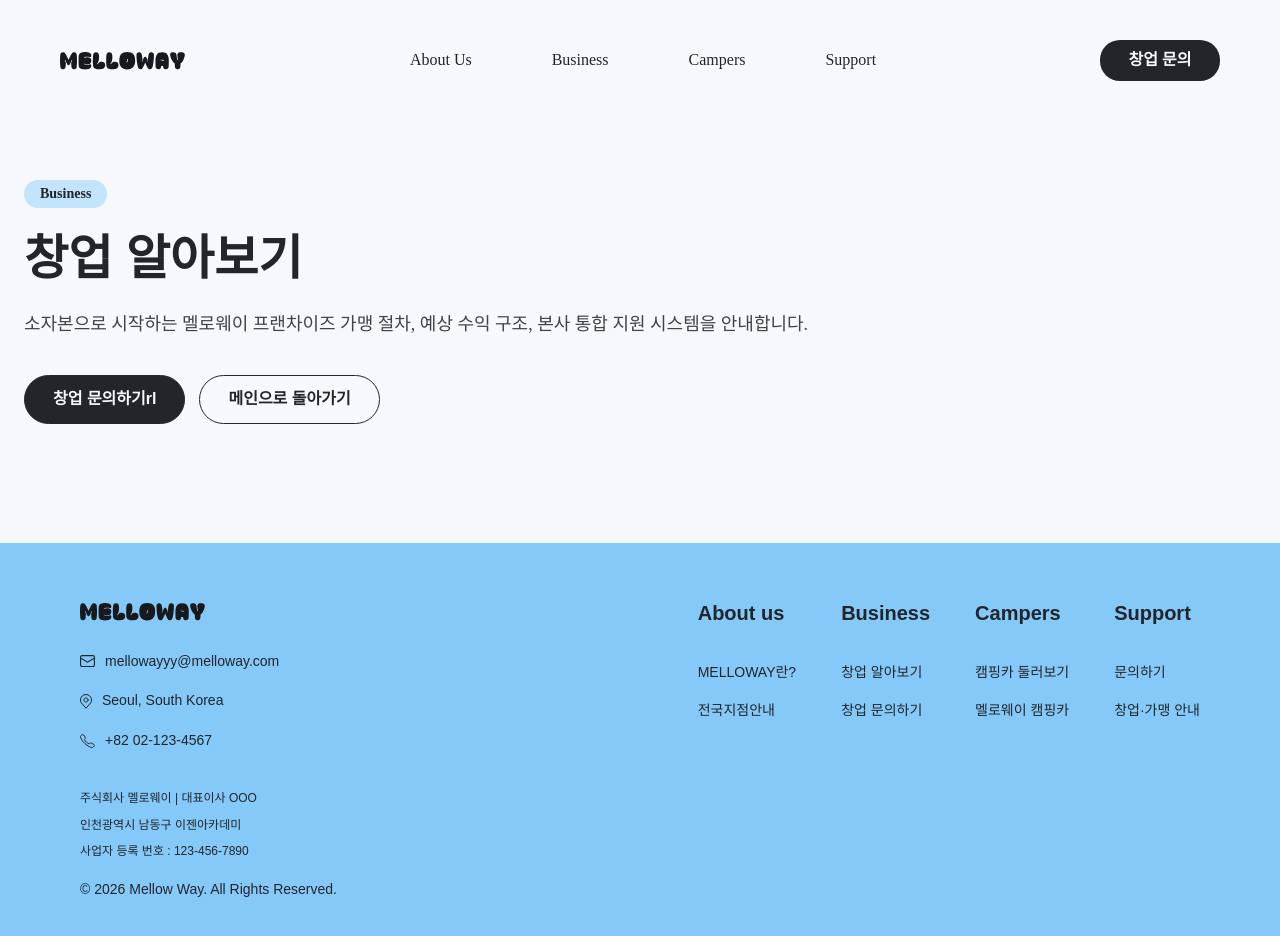
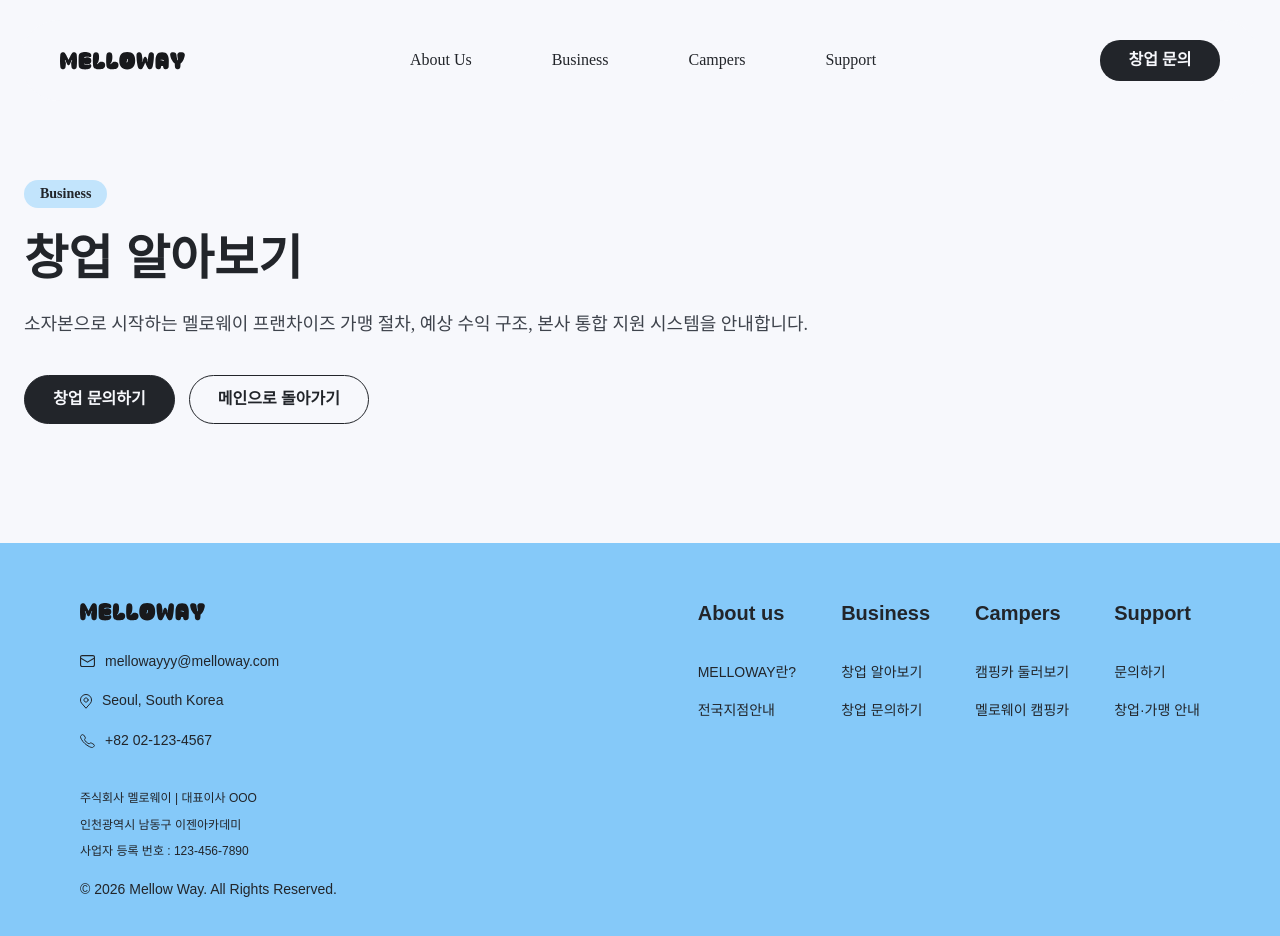
Before and after one commit to lalajeong0117-beep/melloway, a React (Vite) app: page /business/franchise in a window 1280 px wide. Shown: the top 936 px of the page. Built offline with nearby package versions, Linux system fonts and the light colour scheme; a web font is replaced by a local one.

Commit message:
Update FranchiseInfoPage.tsx

```diff
--- a/src/pages/business/FranchiseInfoPage.tsx
+++ b/src/pages/business/FranchiseInfoPage.tsx
@@ -17,7 +17,7 @@ export const FranchiseInfoPage: React.FC = () => {
         </p>
         <div className="subpage-actions">
           <Button variant="primary" to={ROUTES.BUSINESS_INQUIRY}>
-            창업 문의하기rl
+            창업 문의하기
           </Button>
           <Button variant="outline" to={ROUTES.HOME}>
             메인으로 돌아가기
```
